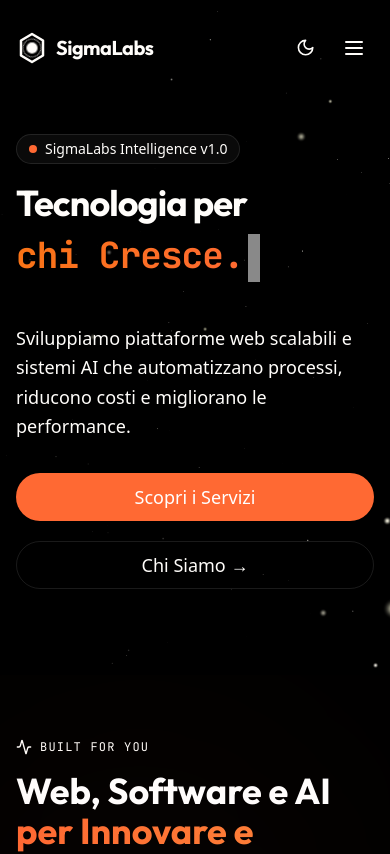
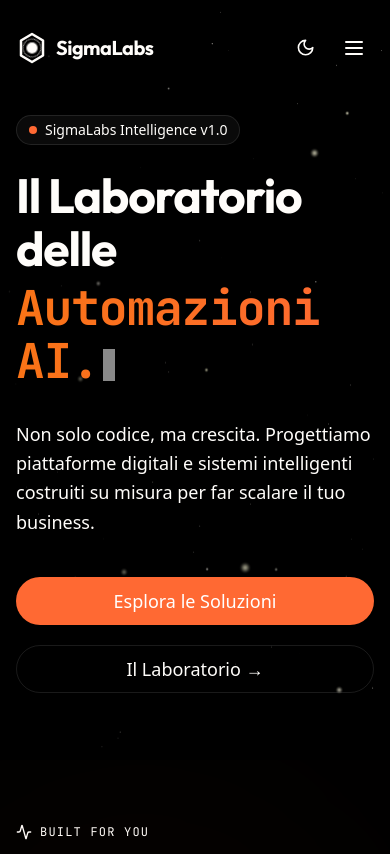
Before and after one commit to simone202120/neuralabs-website, a Next.js app: page / in a window 390 px wide. Shown: the top 854 px of the page. Built offline with nearby package versions, Linux system fonts and the light colour scheme.

Commit message:
feat: Add HeroSection component with dynamically loaded 3D particles and a typewriter text animation.

```diff
--- a/src/components/sections/HeroSection.tsx
+++ b/src/components/sections/HeroSection.tsx
@@ -12,7 +12,7 @@ const ParticleHero = dynamic(
   { ssr: false, loading: () => null }
 )
 
-const words = ["chi Innova.", "chi Cresce.", "chi Crea."]
+const words = ["Applicazioni Web.", "Automazioni AI.", "Tue Soluzioni."]
 
 function Typewriter({ text, speed = 50 }: { text: string, speed?: number }) {
   const [displayText, setDisplayText] = useState('')
@@ -36,7 +36,7 @@ function Typewriter({ text, speed = 50 }: { text: string, speed?: number }) {
   return (
     <span>
       {displayText}
-      <span className="animate-pulse ml-1 inline-block w-3 h-12 bg-black dark:bg-white align-middle" />
+      <span className="animate-pulse ml-1 inline-block w-3 h-8 md:h-12 bg-black dark:bg-white align-middle" />
     </span>
   )
 }
@@ -57,15 +57,15 @@ export function HeroSection() {
   }, [])
 
   return (
-    <section className="relative min-h-[80vh] md:min-h-screen flex flex-col justify-center pt-20 md:pt-32 pb-8 md:pb-12 overflow-hidden">
+    <section className="relative min-h-[90dvh] md:min-h-screen flex flex-col justify-center pt-24 md:pt-32 pb-12 md:pb-12 overflow-hidden">
       <ParticleHero />
 
       <div className="absolute inset-0 pointer-events-none bg-gradient-to-r from-background/80 via-background/40 to-transparent" />
 
       <Container className="z-10 relative">
-        <div className="max-w-4xl">
+        <div className="max-w-5xl">
           <FadeIn delay={0.2}>
-            <div className="inline-flex items-center gap-2 px-3 py-1 rounded-full bg-surface/50 backdrop-blur-md border border-white/10 text-sm font-medium text-primary mb-4 md:mb-6">
+            <div className="inline-flex items-center gap-2 px-3 py-1 rounded-full bg-surface/50 backdrop-blur-md border border-white/10 text-sm font-medium text-primary mb-6 md:mb-8">
               <span className="relative flex h-2 w-2">
                 <span className="animate-ping absolute inline-flex h-full w-full rounded-full bg-primary opacity-75"></span>
                 <span className="relative inline-flex rounded-full h-2 w-2 bg-primary"></span>
@@ -74,15 +74,15 @@ export function HeroSection() {
             </div>
           </FadeIn>
 
-          <h1 className="text-4xl sm:text-5xl md:text-6xl lg:text-7xl xl:text-8xl font-display font-bold tracking-tight leading-tight min-h-[120px] sm:min-h-[160px] md:min-h-[200px]">
+          <h1 className="text-5xl sm:text-6xl md:text-7xl lg:text-8xl font-display font-bold tracking-tight leading-[1.1] min-h-[140px] sm:min-h-[160px] md:min-h-[220px]">
             <FadeIn delay={0.4}>
-              <span className="block text-text-primary mb-2">Tecnologia per</span>
+              <span className="block text-text-primary mb-2 md:mb-4">Il Laboratorio delle</span>
             </FadeIn>
             <span className="block font-mono mt-2 md:mt-4 relative">
               {/* Invisible placeholder to reserve space and prevent layout shift */}
               <span className="invisible" aria-hidden="true">
                 {longestWord}
-                <span className="inline-block w-3 h-12 align-middle ml-1" />
+                <span className="inline-block w-3 h-8 md:h-12 align-middle ml-1" />
               </span>
 
               {/* Actual Typewriter positioned absolutely over the placeholder */}
@@ -93,17 +93,17 @@ export function HeroSection() {
           </h1>
 
           <FadeIn delay={0.5}>
-            <p className="text-lg sm:text-xl md:text-2xl text-text-secondary/90 mt-6 md:mt-8 max-w-3xl leading-relaxed">
-              Sviluppiamo piattaforme web scalabili e sistemi AI che automatizzano processi, riducono costi e migliorano le performance.
+            <p className="text-lg sm:text-xl md:text-2xl text-text-secondary/90 mt-8 md:mt-10 max-w-3xl leading-relaxed">
+              Non solo codice, ma crescita. Progettiamo piattaforme digitali e sistemi intelligenti costruiti su misura per far scalare il tuo business.
             </p>
           </FadeIn>
 
-          <FadeIn delay={0.6} className="mt-8 md:mt-10 flex flex-col sm:flex-row gap-5">
+          <FadeIn delay={0.6} className="mt-10 md:mt-12 flex flex-col sm:flex-row gap-5">
             <Button asChild size="lg" className="text-lg px-8 h-12 md:h-14 rounded-full">
-              <Link href="/servizi">Scopri i Servizi</Link>
+              <Link href="/servizi">Esplora le Soluzioni</Link>
             </Button>
             <Button asChild variant="ghost" size="lg" className="text-lg px-8 h-12 md:h-14 rounded-full border border-white/10 hover:bg-white/5">
-              <Link href="/chi-siamo">Chi Siamo →</Link>
+              <Link href="/chi-siamo">Il Laboratorio →</Link>
             </Button>
           </FadeIn>
         </div>
```
